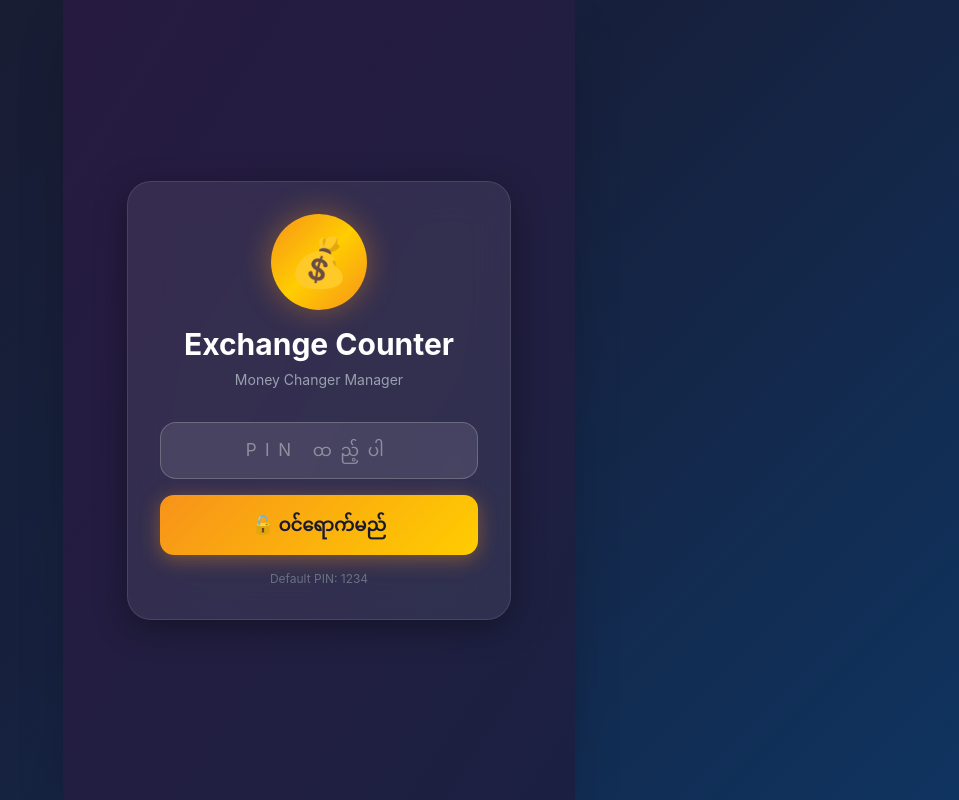
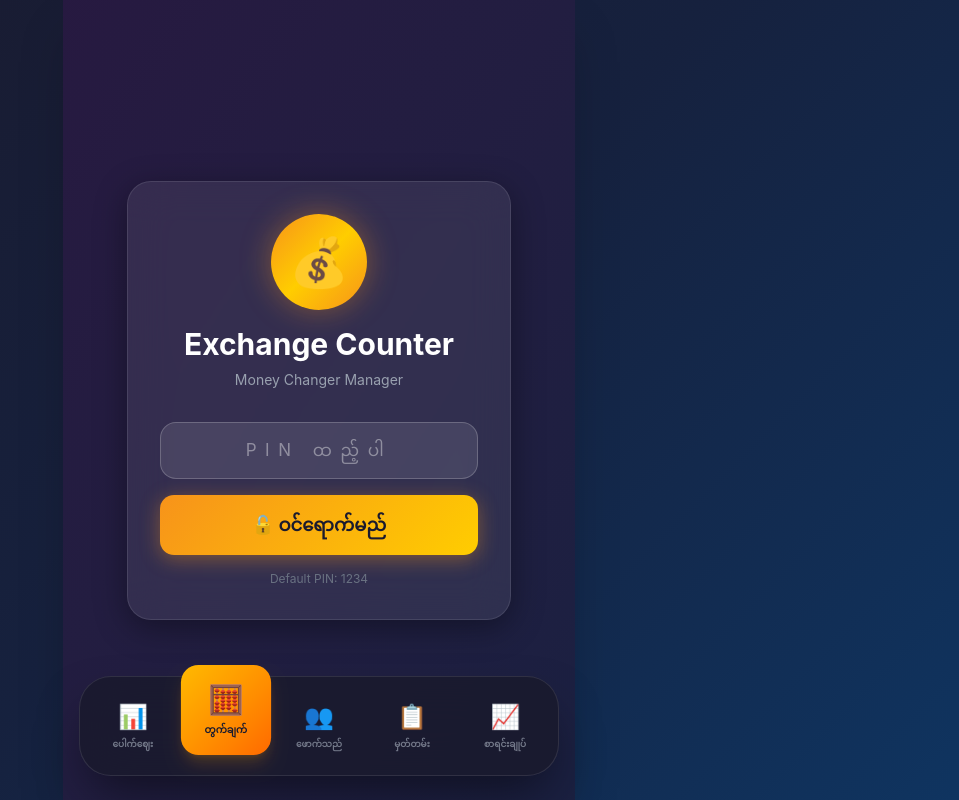
Before and after one commit to RyanWez/exchange-counter, a React (Vite) app: page / in a window 1280 px wide. Shown: the whole page, without its empty margins (321-1280 px from the left). Built offline with nearby package versions, Linux system fonts and the light colour scheme.

Commit message:
change tab bar design

```diff
--- a/src/App.jsx
+++ b/src/App.jsx
@@ -33,7 +33,7 @@ function MainApp() {
         <QuickRates />
       </div>
 
-      <main className="flex-1 overflow-y-auto px-4 pt-2 pb-28 no-scrollbar">
+      <main className="flex-1 overflow-y-auto px-4 pt-2 pb-32 no-scrollbar">
         <Suspense fallback={<div className="h-full flex items-center justify-center"><Loading /></div>}>
           {activeTab === 'rate' && <RateBoard />}
           {activeTab === 'calc' && <Calculator />}
--- a/src/components/Layout/TabBar.jsx
+++ b/src/components/Layout/TabBar.jsx
@@ -10,19 +10,37 @@ export function TabBar({ activeTab, onTabChange }) {
     ];
 
     return (
-        <nav className="tab-bar fixed bottom-0 left-0 right-0 z-40 px-2 pb-6 pt-2 max-w-lg mx-auto">
-            <div className="flex justify-around">
-                {tabs.map(tab => (
+        <div className="fixed bottom-6 left-4 right-4 z-50 max-w-[480px] mx-auto">
+            <nav className="bg-[#1a1a2e]/90 backdrop-blur-xl border border-white/10 rounded-[32px] p-2 shadow-2xl shadow-black/50">
+                <div className="flex justify-between items-center px-1">
+                    {tabs.map(tab => {
+                        const isActive = activeTab === tab.id;
+                        return (
                             <button
                                 key={tab.id}
                                 onClick={() => onTabChange(tab.id)}
-                        className={`tab-item ${activeTab === tab.id ? 'active' : ''}`}
+                                className={`
+                                    relative flex flex-col items-center justify-center
+                                    w-[18%] aspect-square rounded-2xl transition-all duration-300
+                                    ${isActive
+                                        ? 'bg-gradient-to-br from-amber-400 to-orange-500 text-[#1a1a2e] shadow-lg shadow-amber-500/20 -translate-y-4 scale-110'
+                                        : 'text-gray-400 hover:bg-white/5 hover:text-gray-200'
+                                    }
+                                `}
                             >
-                        <span className="tab-icon">{tab.icon}</span>
-                        <span>{tab.label}</span>
+                                <span className={`text-2xl mb-1 transition-transform duration-300 ${isActive ? 'scale-110' : ''}`}>
+                                    {tab.icon}
+                                </span>
+                                <span className={`text-[9px] font-bold transition-opacity duration-300 ${isActive ? 'opacity-100' : 'opacity-70'}`}>
+                                    {tab.label}
+                                </span>
+
+                                {/* Active Indicator Dot (Optional, removed for cleaner look as the whole button is highlighted) */}
                             </button>
-                ))}
+                        );
+                    })}
                 </div>
             </nav>
+        </div>
     );
 }
```
Lines whose indentation alone changed are shown as unchanged.
